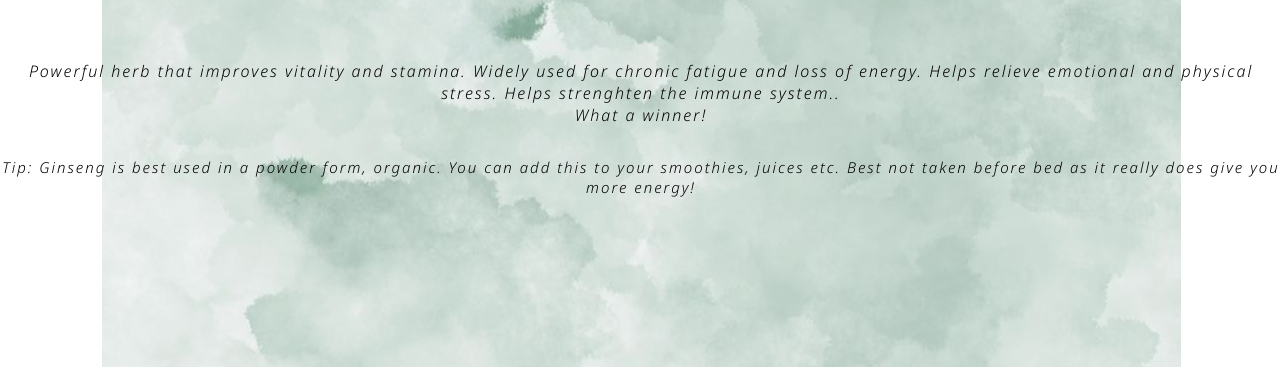
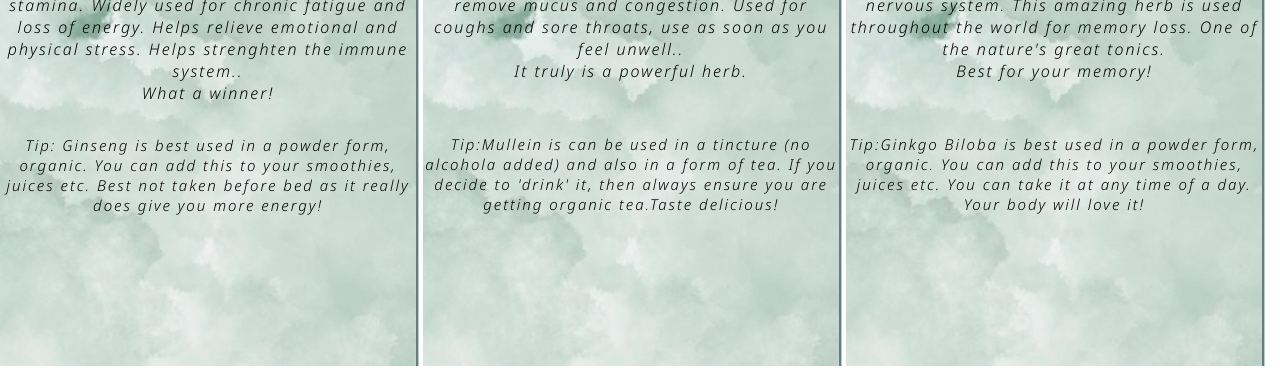
Before and after one commit to EdytaJ/journey-into-vitality, a plain HTML site: page index.html in a window 1280 px wide. Shown: the part 1450-1823 px from the top of the page. Drawn offline with Linux system fonts and the light colour scheme.

Commit message:
Add style to media query 1280 for column size x3

```diff
--- a/assets/css/style.css
+++ b/assets/css/style.css
@@ -257,7 +257,6 @@ overflow: hidden;
 
 .column {
         width: 32.5%;
-        margin: 1px;
         }
     .content-one {
         width: 50%;
@@ -293,9 +292,7 @@ overflow: hidden;
     margin: 1% 0;
     padding-left: 0;
  }
- .column {
-     width: 100%;
- }
+
  .content-one {
     width: 100%
  }
@@ -328,7 +325,6 @@ overflow: hidden;
  }
  .column {
      width: 100%;
-     height: 50%;
  }
  .content-one {
    width: 100%
```
